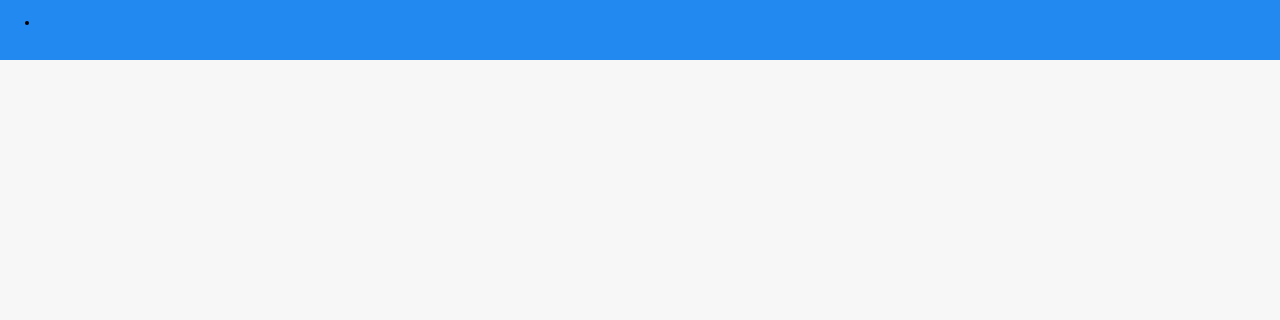
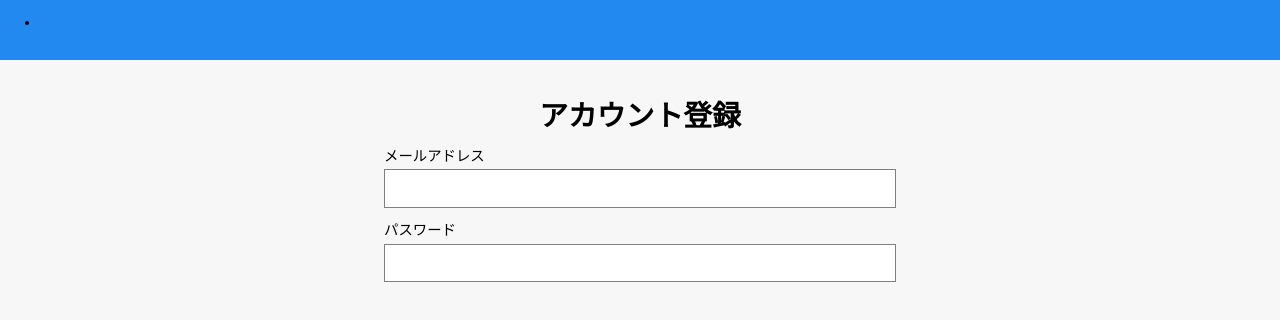
Before and after one commit to thkiyose/BoardApp, a React (Create React App) app in the folder frontend/: page / in a window 1280 px wide. Shown: the top 320 px of the page. Built offline with nearby package versions, Linux system fonts and the light colour scheme; what axios-case-converter would draw is missing.

Commit message:
サインイン用ルーティング設定(React)

```diff
--- a/frontend/src/App.jsx
+++ b/frontend/src/App.jsx
@@ -2,6 +2,7 @@ import React, { useState, useEffect } from 'react';
 import { BrowserRouter, Routes, Route, Navigate } from 'react-router-dom';
 import { LayOut } from './lib/components/LayOut';
 import { SignUp } from './lib/components/SignUp';
+import { SignIn } from './lib/components/SignIn';
 import { getCurrentUser } from "./lib/api/session.js"
 
 export const AuthContext = React.createContext("");
@@ -61,7 +62,8 @@ export const App = () => {
       <BrowserRouter>
         <Routes>
           <Route path={"/"} element={<LayOut/>}>
-          <Route path={"/signup"} element={<SignUp/>}/>
+          <Route path={"/"} element={<NotLoggedInRoute><SignIn/></NotLoggedInRoute>}/>
+          <Route path={"/signup"} element={<NotLoggedInRoute><SignUp/></NotLoggedInRoute>}/>
           </Route>
         </Routes>
       </BrowserRouter>
```
